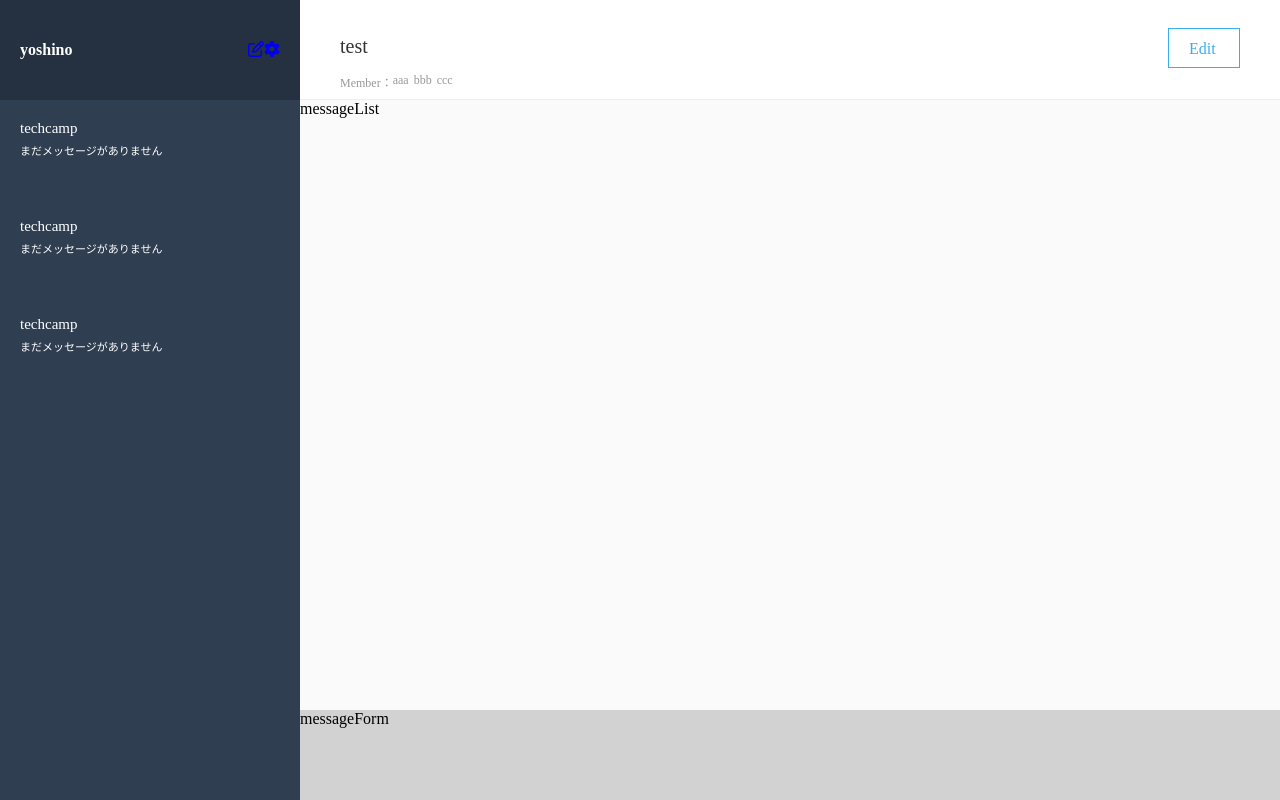
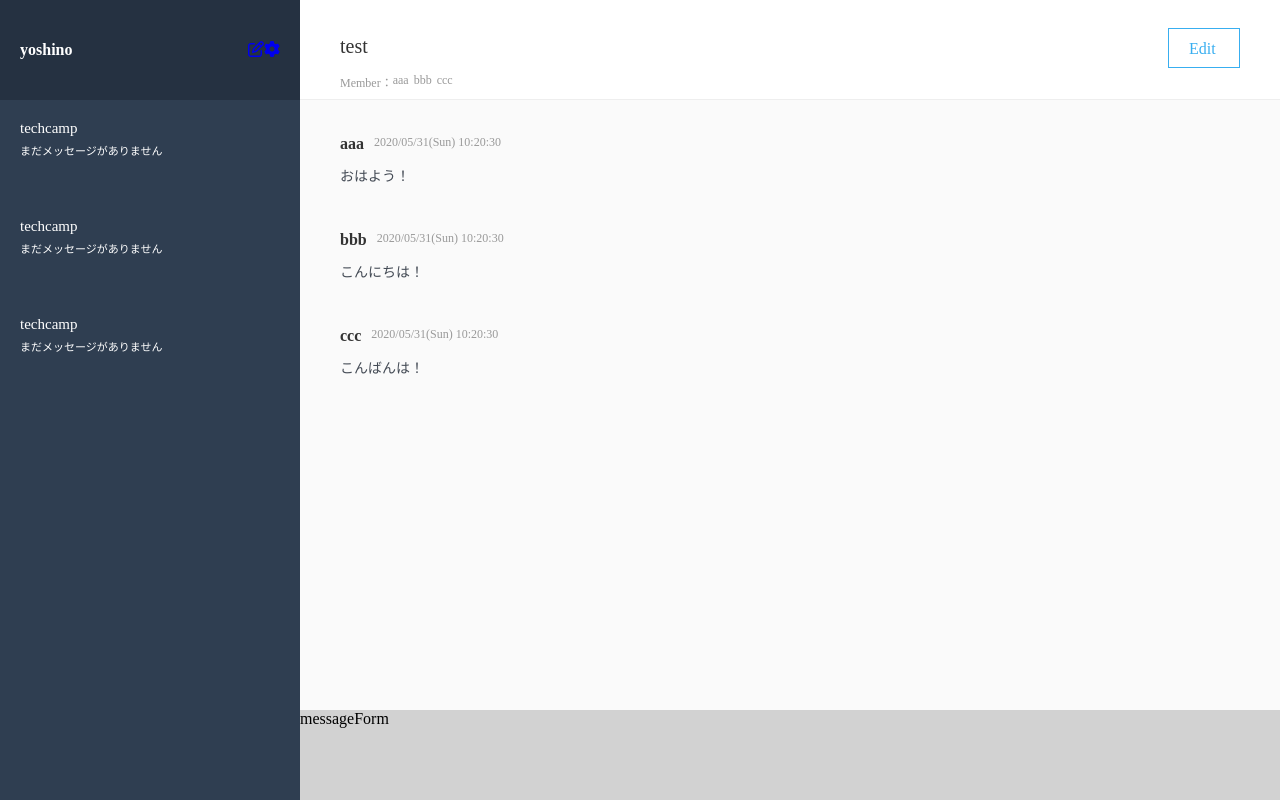
Before and after one commit to tomoyayoshino/chat-space, a Rails app: page / in a window 1280 px wide. Run offline with Rails 7, Linux system fonts and the light colour scheme; style sheets or scripts are compiled from the project's sources; some libraries are stand-ins or nearby versions.

Commit message:
mainChat messageList update

```diff
--- a/app/assets/stylesheets/modules/_messages.scss
+++ b/app/assets/stylesheets/modules/_messages.scss
@@ -104,6 +104,30 @@
   &__messageList{
     background-color: #fafafa;
     height: calc(100vh - 100px - 90px);
+    padding: 35px 40px 0px;
+    .messageBox{
+      margin-bottom: 46px;
+      .messageInfo{
+        display: flex;
+        &__userName{
+          color: #333333;
+          font-size: 16px;
+          font-weight: bold;
+        }
+        &__date{
+          color: #999999;
+          font-size: 12px;
+          padding-left: 10px;
+        }
+      }
+      .message{
+        margin-top: 12px;
+        &__content{
+          color: #434a54;
+          font-size: 14px;
+        }
+      }
+    }
   }
   &__messageForm{
     background-color: #d2d2d2;
--- a/app/views/messages/_main_chat.html.haml
+++ b/app/views/messages/_main_chat.html.haml
@@ -16,6 +16,37 @@
       Edit
 
   .mainChat__messageList
-    messageList
+    .messageBox
+      .messageInfo
+        .messageInfo__userName
+          aaa
+        .messageInfo__date
+          2020/05/31(Sun) 10:20:30
+      .message
+        .message__content
+          おはよう！
+
+    .messageBox
+      .messageInfo
+        .messageInfo__userName
+          bbb
+        .messageInfo__date
+          2020/05/31(Sun) 10:20:30
+      .message
+        .message__content
+          こんにちは！
+
+    .messageBox
+      .messageInfo
+        .messageInfo__userName
+          ccc
+        .messageInfo__date
+          2020/05/31(Sun) 10:20:30
+      .message
+        .message__content
+          こんばんは！
+
+
+
   .mainChat__messageForm
     messageForm
```
